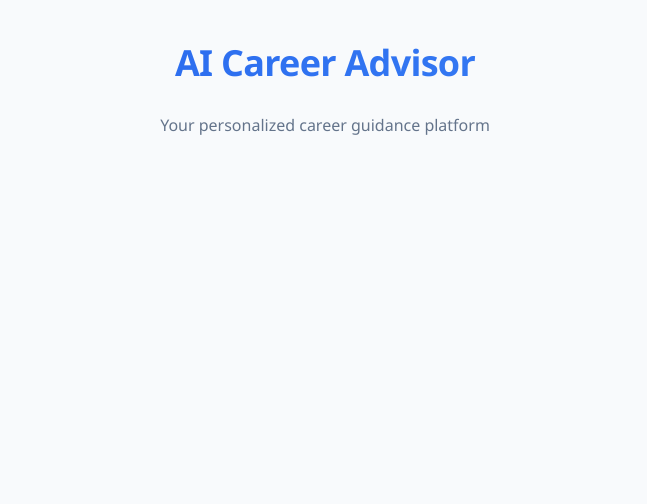
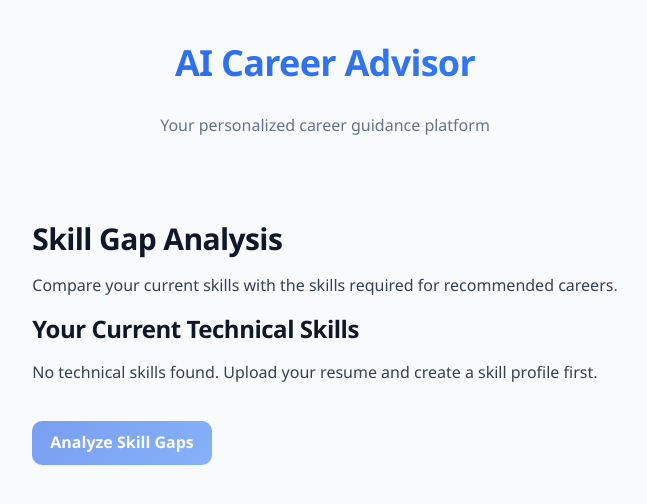
Before and after one commit to kannaki14/AI-Career-Advisor, a React app in the folder frontend/: page /skill-gap in a window 1280 px wide. Shown: the top 504 px of the page, without its empty margins (315-962 px from the left). Built offline with nearby package versions, Linux system fonts and the light colour scheme; the HTML template or start-up script is replaced by a standard one.

Commit message:
Add Skill Gap Analysis page

```diff
--- a/frontend/src/App.jsx
+++ b/frontend/src/App.jsx
@@ -9,6 +9,7 @@ import ResumeUpload from './pages/ResumeUpload';
 import SkillProfile from './pages/SkillProfile';
 import SkillAssessment from './pages/SkillAssessment';
 import CareerRecommendations from './pages/CareerRecommendations';
+import SkillGap from './pages/SkillGap';
 
 function App() {
   return (
@@ -31,6 +32,12 @@ function App() {
             path="/career-recommendations"
             element={<CareerRecommendations />}
           />
+
+          {/* Member 3: Skill Gap Analysis */}
+          <Route
+            path="/skill-gap"
+            element={<SkillGap />}
+          />
         </Routes>
       </div>
     </BrowserRouter>
--- /dev/null
+++ b/frontend/src/pages/SkillGap.jsx
@@ -0,0 +1,120 @@
+
+import { useState } from 'react';
+
+function SkillGap() {
+  const [skills, setSkills] = useState(
+    () => JSON.parse(localStorage.getItem('skillProfile') || '{}').technical_skills || []
+  );
+  const [recommendations, setRecommendations] = useState([]);
+  const [loading, setLoading] = useState(false);
+  const [error, setError] = useState('');
+
+  async function analyzeSkillGap() {
+    setLoading(true);
+    setError('');
+    setRecommendations([]);
+
+    try {
+      const response = await fetch('http://127.0.0.1:8000/recommendations', {
+        method: 'POST',
+        headers: { 'Content-Type': 'application/json' },
+        body: JSON.stringify({
+          technical_skills: skills,
+          interests: [],
+          resume_text: '',
+          top_n: 5
+        })
+      });
+
+      if (!response.ok) {
+        throw new Error(`API request failed: ${response.status}`);
+      }
+
+      const data = await response.json();
+      setRecommendations(data.recommendations || []);
+    } catch (err) {
+      setError('Could not analyze skill gaps. Check that the backend is running.');
+    } finally {
+      setLoading(false);
+    }
+  }
+
+  return (
+    <main style={{ maxWidth: 900, margin: '30px auto', padding: 20 }}>
+      <h2>Skill Gap Analysis</h2>
+      <p>
+        Compare your current skills with the skills required for recommended careers.
+      </p>
+
+      <h3>Your Current Technical Skills</h3>
+      {skills.length > 0 ? (
+        <div style={{ display: 'flex', flexWrap: 'wrap', gap: 8 }}>
+          {skills.map((skill, index) => (
+            <span
+              key={`${skill}-${index}`}
+              style={{
+                padding: '7px 12px',
+                borderRadius: 16,
+                background: '#dcfce7',
+                color: '#166534'
+              }}
+            >
+              {skill}
+            </span>
+          ))}
+        </div>
+      ) : (
+        <p>No technical skills found. Upload your resume and create a skill profile first.</p>
+      )}
+
+      <button
+        onClick={analyzeSkillGap}
+        disabled={loading || skills.length === 0}
+        style={{ marginTop: 20, padding: '10px 18px', cursor: 'pointer' }}
+      >
+        {loading ? 'Analyzing...' : 'Analyze Skill Gaps'}
+      </button>
+
+      {error && <p style={{ color: 'red' }}>{error}</p>}
+
+      {recommendations.map((career) => (
+        <section
+          key={career.career}
+          style={{
+            marginTop: 24,
+            padding: 18,
+            border: '1px solid #ddd',
+            borderRadius: 10
+          }}
+        >
+          <h3>{career.career}</h3>
+          <p>Career match: {career.match_percentage}%</p>
+
+          <h4>Skills You Already Have</h4>
+          {career.matched_skills?.length ? (
+            <ul>
+              {career.matched_skills.map((skill) => (
+                <li key={skill}>✓ {skill}</li>
+              ))}
+            </ul>
+          ) : (
+            <p>No matching skills found yet.</p>
+          )}
+
+          <h4>Skills to Learn or Improve</h4>
+          {career.skills_to_improve?.length ? (
+            <ul>
+              {career.skills_to_improve.map((skill) => (
+                <li key={skill}>○ {skill}</li>
+              ))}
+            </ul>
+          ) : (
+            <p>You have all the listed required skills for this career.</p>
+          )}
+        </section>
+      ))}
+    </main>
+  );
+}
+
+export default SkillGap;
```
